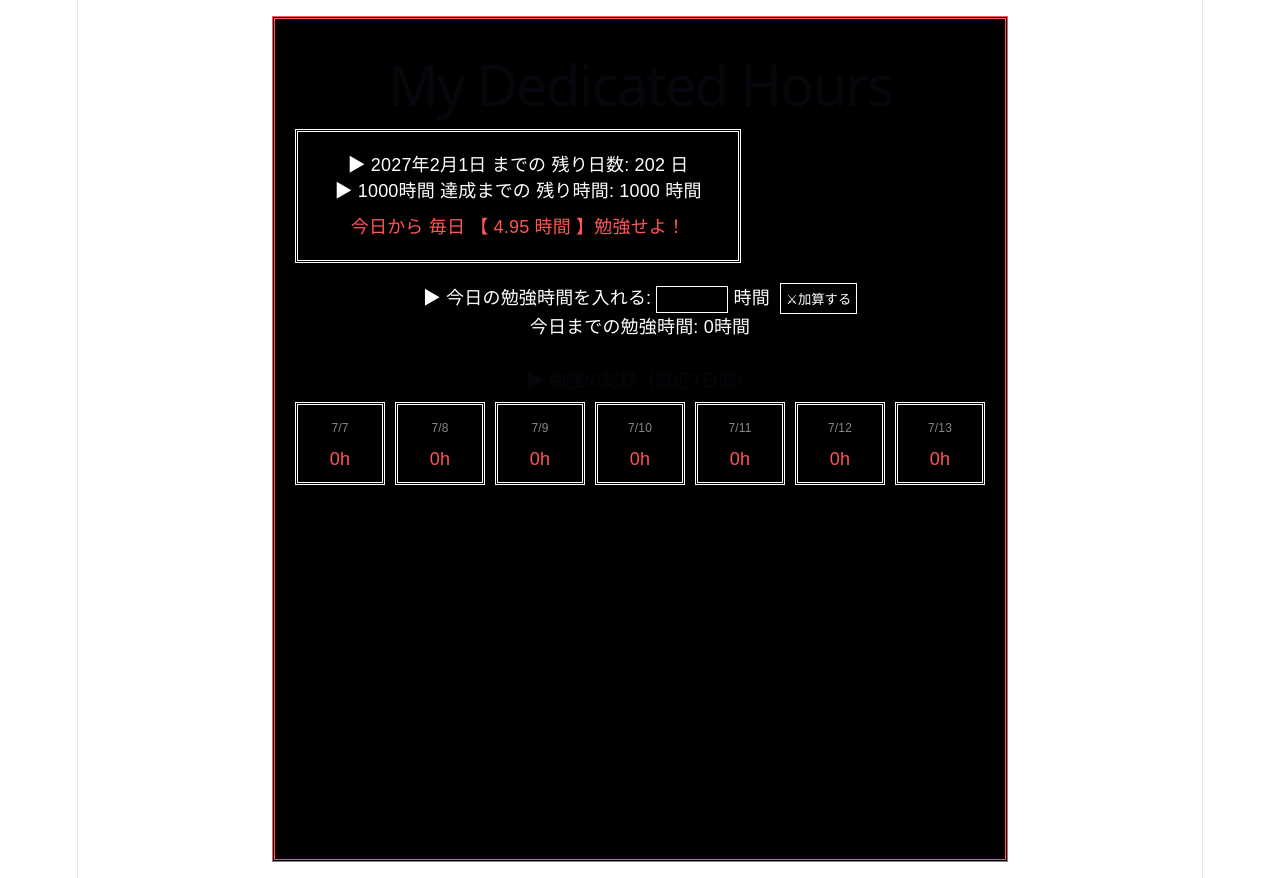
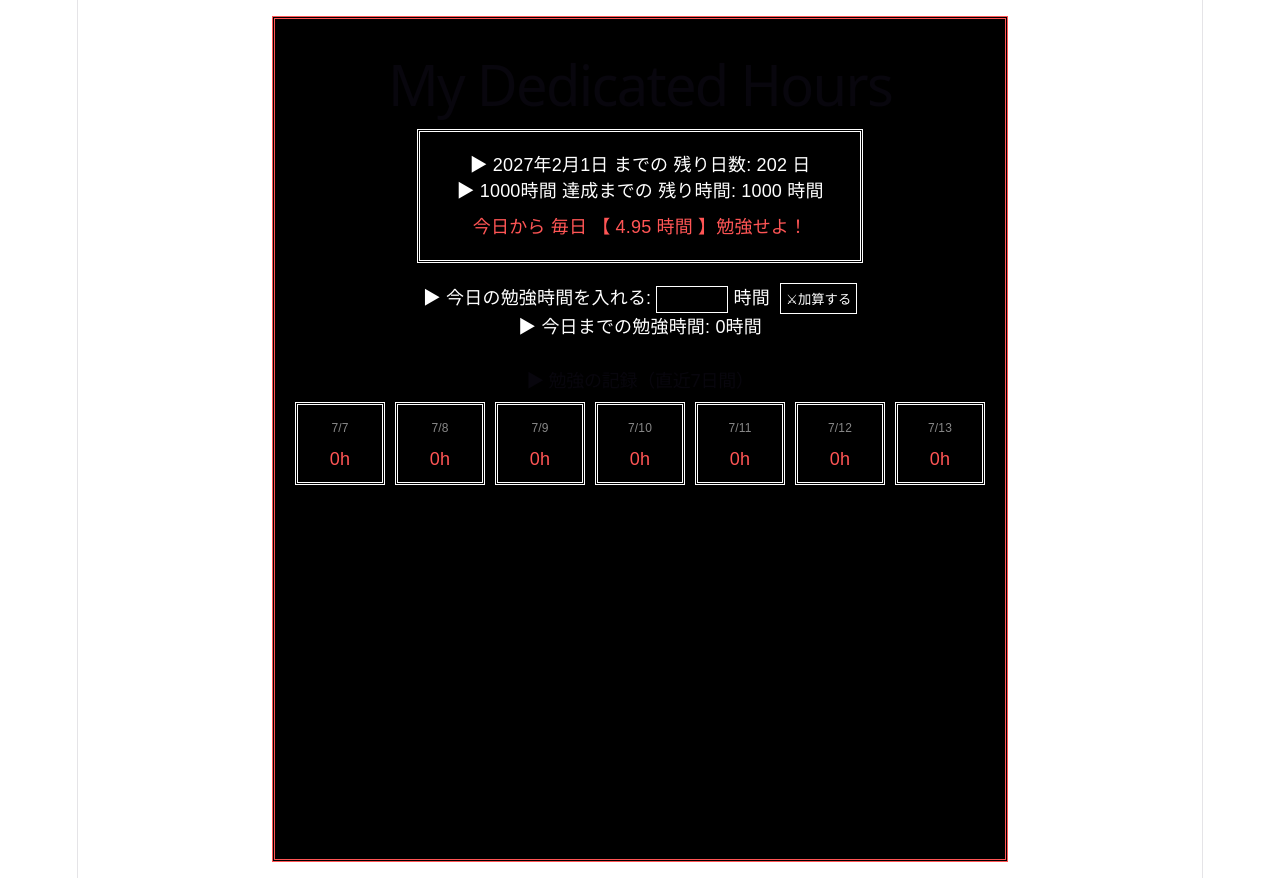
Before and after one commit to ppattitesuto-ops/my-dedicated-hours, a React (Vite) app: page / in a window 1280 px wide. Built offline with nearby package versions, Linux system fonts and the light colour scheme.

Commit message:
⚡️ユーザー操作を快適に

```diff
--- a/src/CountDownMeter.module.css
+++ b/src/CountDownMeter.module.css
@@ -2,7 +2,7 @@
   border: 3px double #ffffff;
   padding: 20px;
   max-width: 400px;
-  margin-bottom: 20px;
+  margin: 0 auto 20px;
 }
 
 .average {
--- a/src/HourForm.tsx
+++ b/src/HourForm.tsx
@@ -26,7 +26,7 @@ function HourForm({ inputHours, setInputHours, handleAddHours, totalHours }: Hou
       >
         ⚔加算する
       </button>
-      <div>今日までの勉強時間: {totalHours}時間</div>
+      <div>▶ 今日までの勉強時間: {totalHours}時間</div>
     </div>
   );
 }
```
